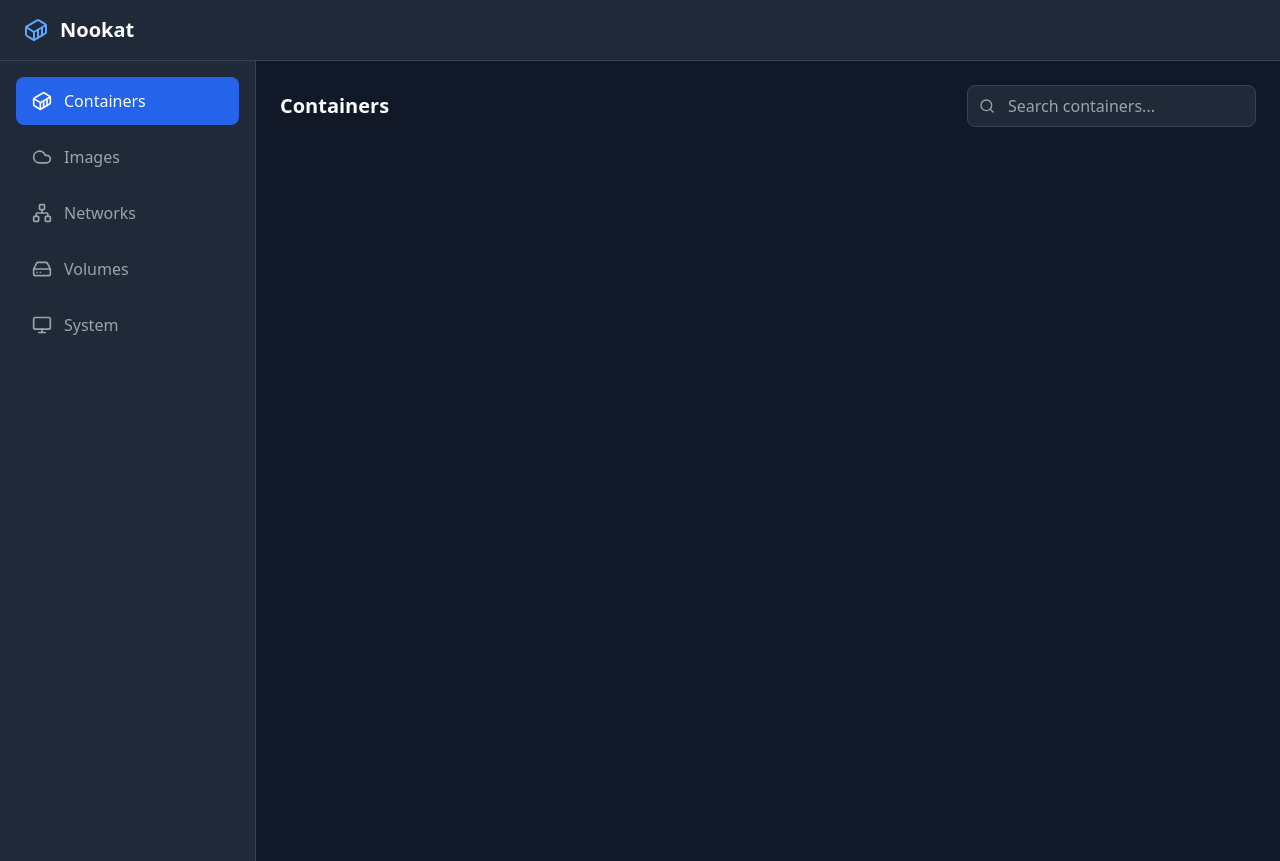
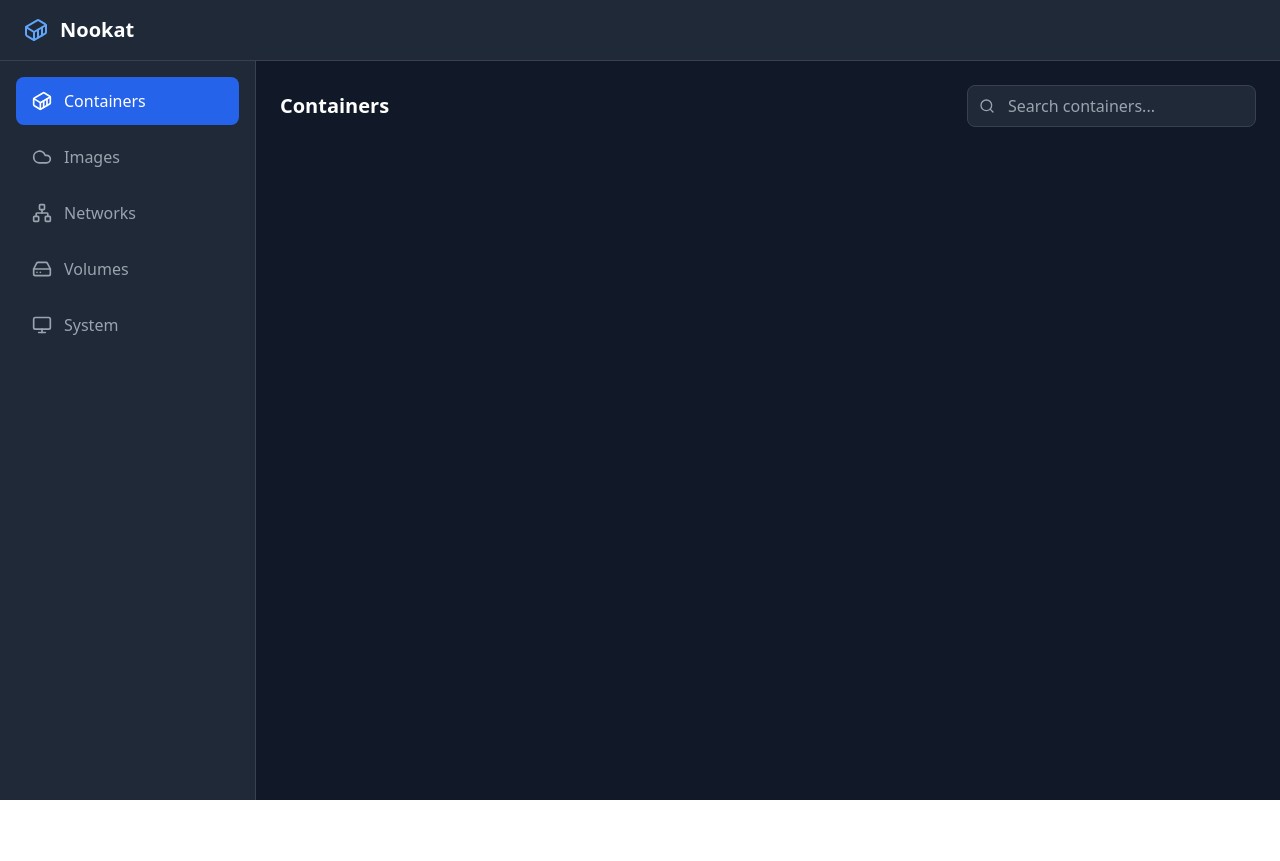
Before and after one commit to Almaz-KG/tauri-projects, a React (Vite) app in the folder nookat/: page / in a window 1280 px wide. After the commit the page ends 800 px from the top, so only its background shows below. Built offline with nearby package versions, Linux system fonts and the light colour scheme.

Commit message:
fix: attach the header on the top of the screen and make it non-scrollable

```diff
--- a/nookat/src/App.tsx
+++ b/nookat/src/App.tsx
@@ -36,9 +36,9 @@ function App() {
   };
 
   return (
-    <div className="min-h-screen bg-gray-900 text-white">
-      {/* Header */}
-      <header className="bg-gray-800 border-b border-gray-700 px-6 py-4 select-none" data-tauri-drag-region>
+    <div className="h-screen bg-gray-900 text-white flex flex-col">
+      {/* Fixed Header */}
+      <header className="bg-gray-800 border-b border-gray-700 px-6 py-4 select-none flex-shrink-0" data-tauri-drag-region>
         <div className="flex items-center justify-between">
           <div className="flex items-center gap-3">
             <Container className="text-blue-400" size={24} />
@@ -47,9 +47,10 @@ function App() {
         </div>
       </header>
 
-      <div className="flex">
-        {/* Sidebar */}
-        <nav className="w-64 bg-gray-800 border-r border-gray-700 min-h-screen select-none">
+      {/* Content Area */}
+      <div className="flex flex-1 overflow-hidden">
+        {/* Fixed Sidebar */}
+        <nav className="w-64 bg-gray-800 border-r border-gray-700 flex-shrink-0 select-none">
           <div className="p-4">
             <div className="space-y-2">
               {tabs.map(tab => {
@@ -72,9 +73,11 @@ function App() {
           </div>
         </nav>
 
-        {/* Main content */}
-        <main className="flex-1 p-6 select-none">
-          {renderTabContent()}
+        {/* Scrollable Main Content */}
+        <main className="flex-1 overflow-auto select-none">
+          <div className="p-6">
+            {renderTabContent()}
+          </div>
         </main>
       </div>
     </div>
```
